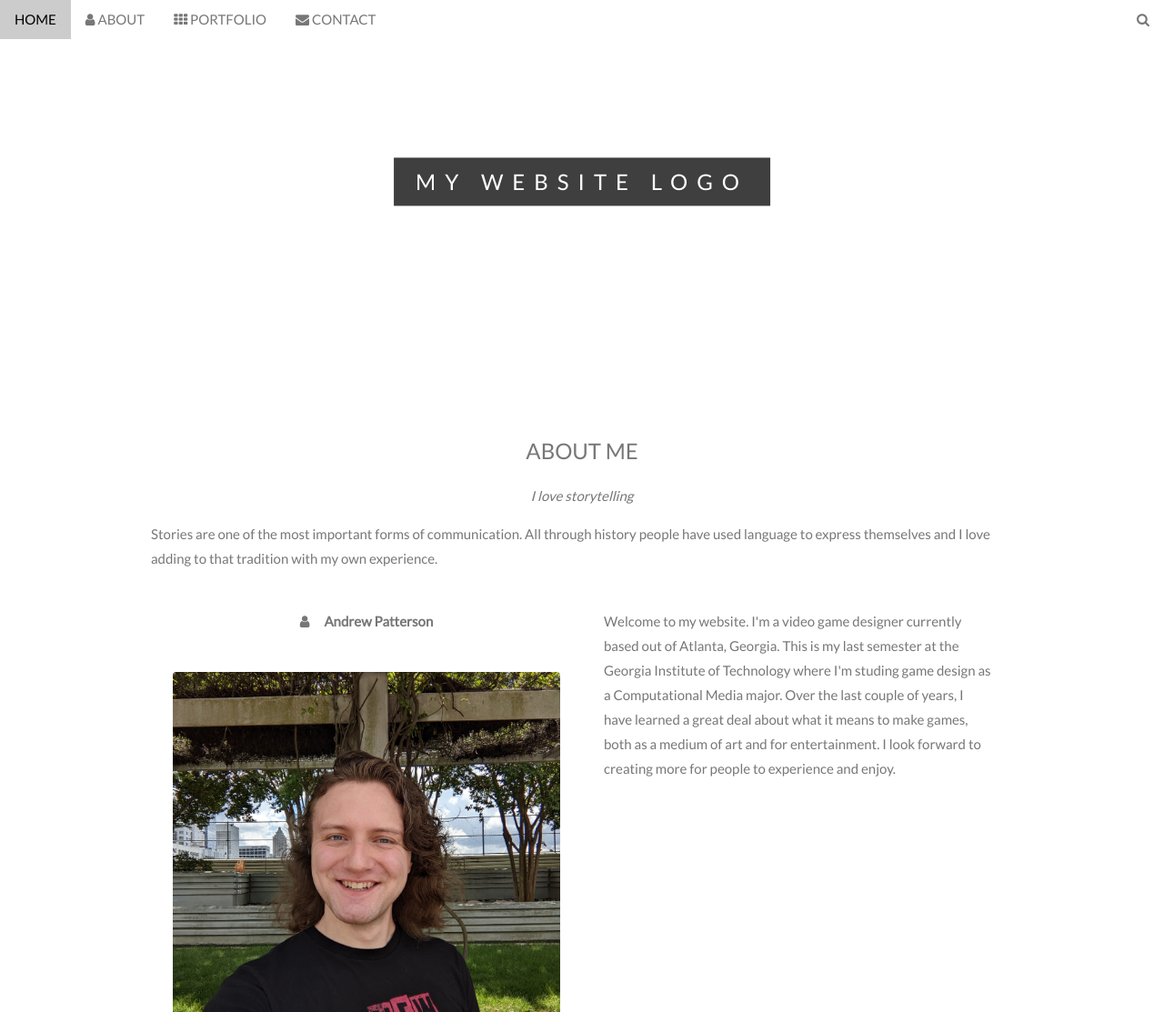
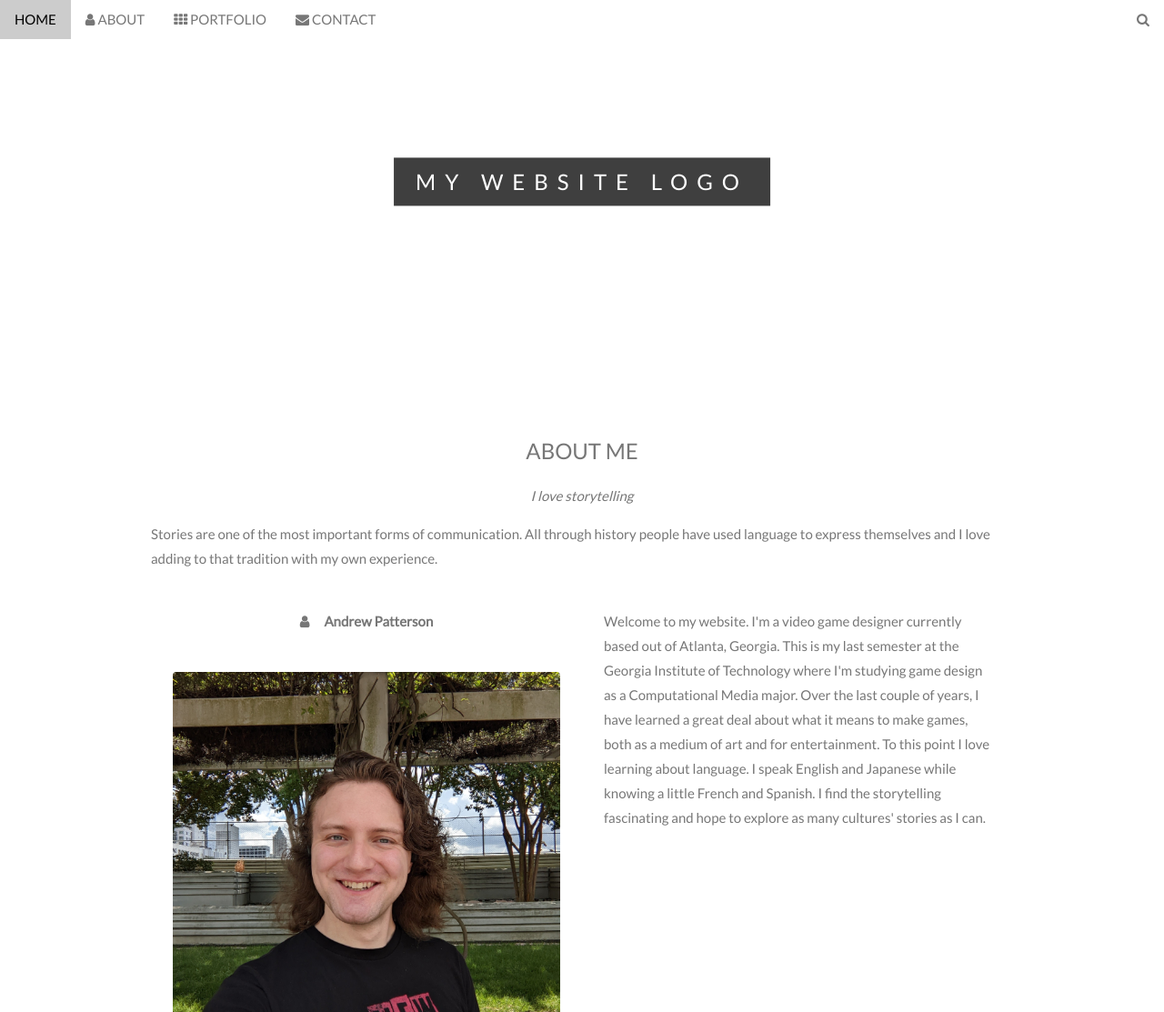
Before and after one commit to Sparks989/AndrewPattersonPortfolio, a plain HTML site: page index.html in a window 1280 px wide. Shown: the top 1113 px of the page at 91% size. Drawn offline with nearby package versions, Linux system fonts and the light colour scheme.

Commit message:
more stuff

```diff
--- a/index.html
+++ b/index.html
@@ -101,8 +101,9 @@ body, html {
     <!-- Hide this text on small devices -->
     <div class="w3-col m6 w3-hide-small w3-padding-large">
       <p>Welcome to my website. I'm a video game designer currently based out of Atlanta, Georgia. This is my last semester at the Georgia Institute of Technology
-      where I'm studing game design as a Computational Media major. Over the last couple of years, I have learned a great deal about what it means to make games,
-      both as a medium of art and for entertainment. I look forward to creating more for people to experience and enjoy. </p>
+      where I'm studying game design as a Computational Media major. Over the last couple of years, I have learned a great deal about what it means to make games,
+      both as a medium of art and for entertainment. To this point I love learning about language. I speak English and Japanese while knowing a little French and
+      Spanish. I find the storytelling fascinating and hope to explore as many cultures' stories as I can. </p>
     </div>
   </div>
   <p class="w3-large w3-center w3-padding-16">Im really good at:</p>
```
